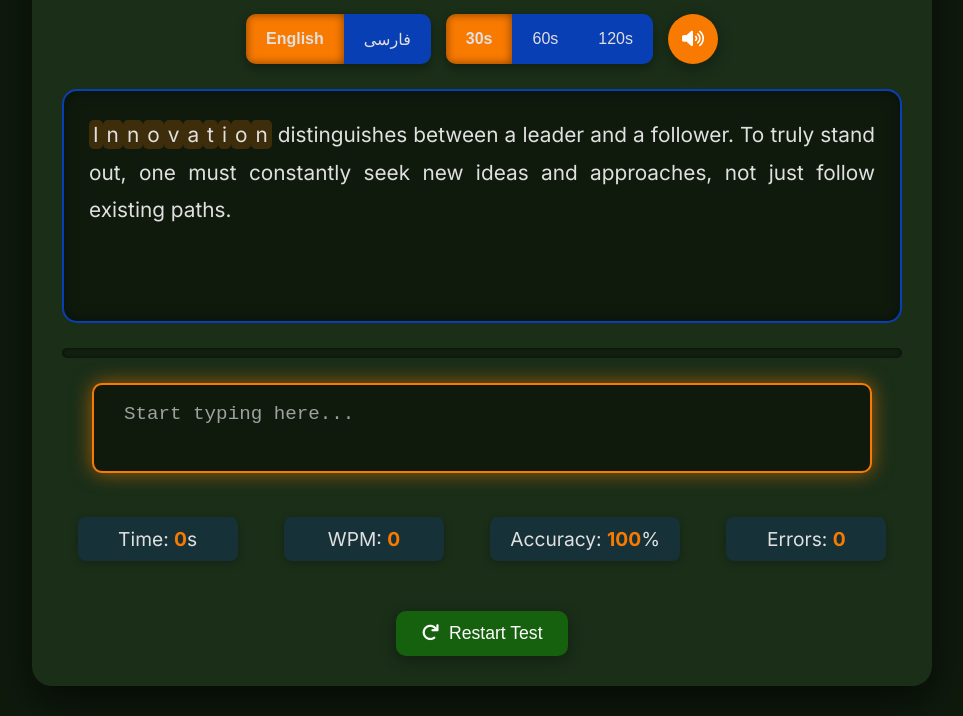
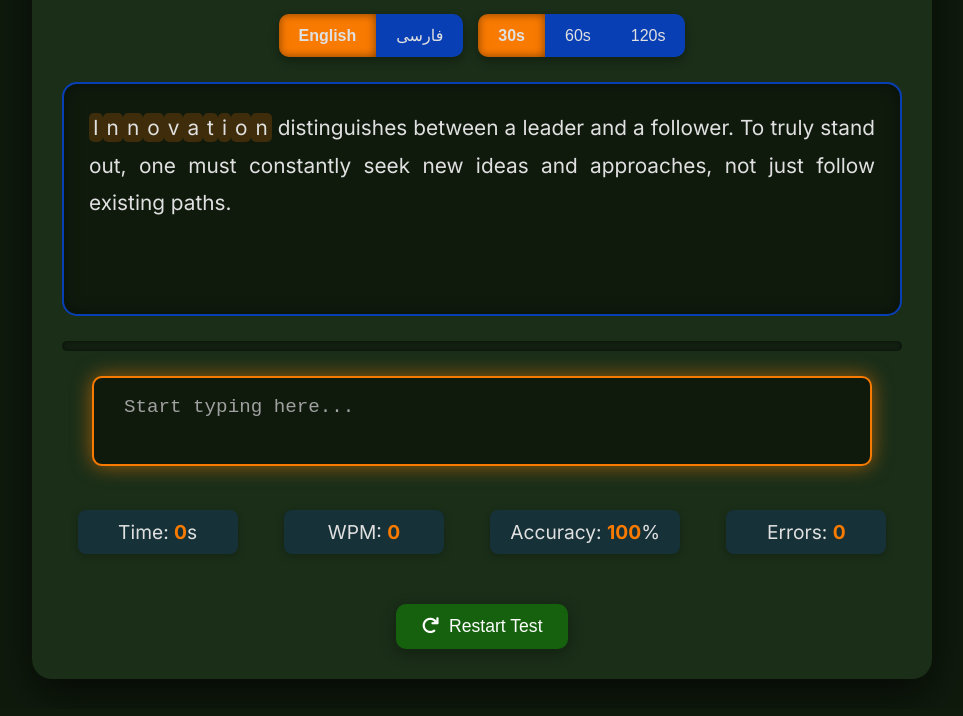
Before and after one commit to WiseMindDev/FastTool, a plain HTML site: page tools/typing-speed-test.html in a window 1280 px wide. Shown: the part 167-883 px from the top of the page, without its empty margins (158-1121 px from the left). Drawn offline with Linux system fonts and the light colour scheme.

Commit message:
Update typing-speed-test.html

```diff
--- a/tools/typing-speed-test.html
+++ b/tools/typing-speed-test.html
@@ -34,9 +34,9 @@
           <button class="duration-button" data-duration="120">120s</button>
         </div>
 
-         <button id="soundToggleBtn" class="control-button sound-toggle">
+        <!-- <button id="soundToggleBtn" class="control-button sound-toggle">
           <i class="fas fa-volume-up"></i>
-        </button>
+        </button> -->
       </div>
 
       <div class="text-display" id="textDisplay" dir="ltr">
```
